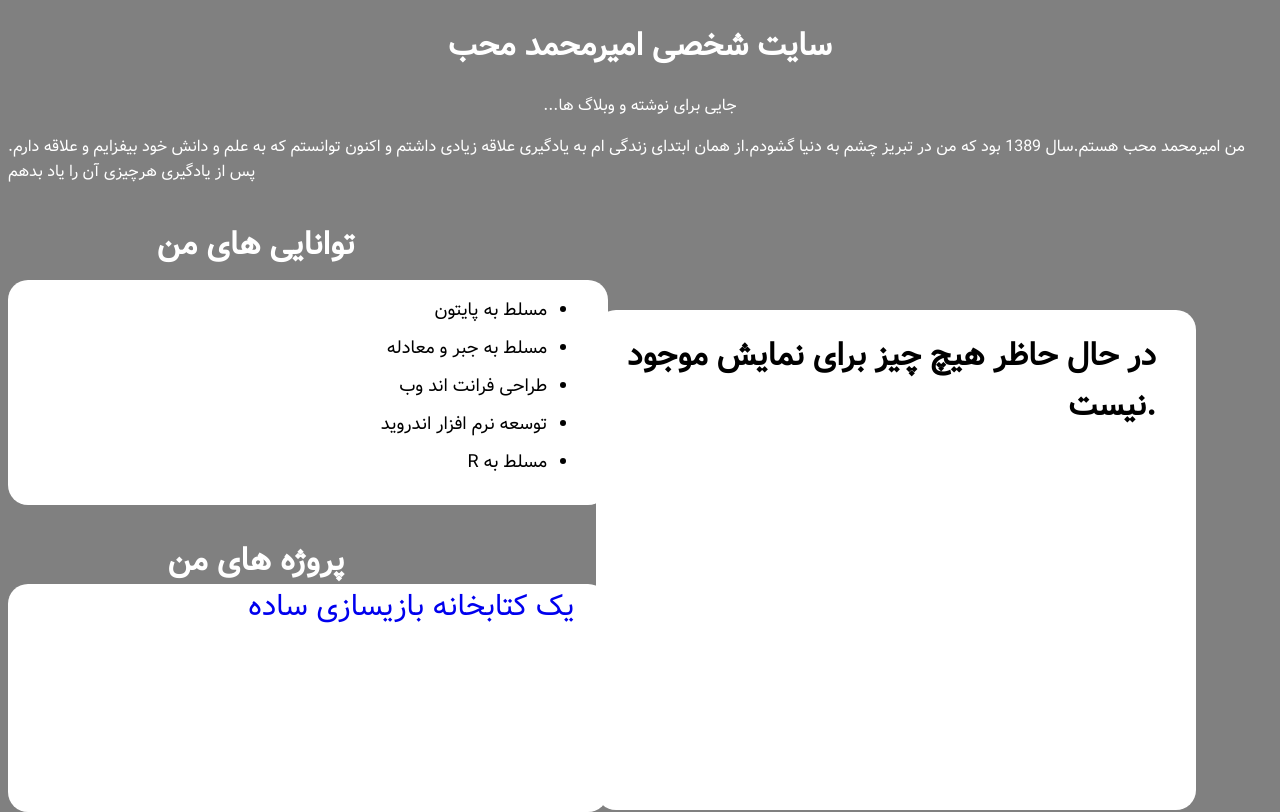
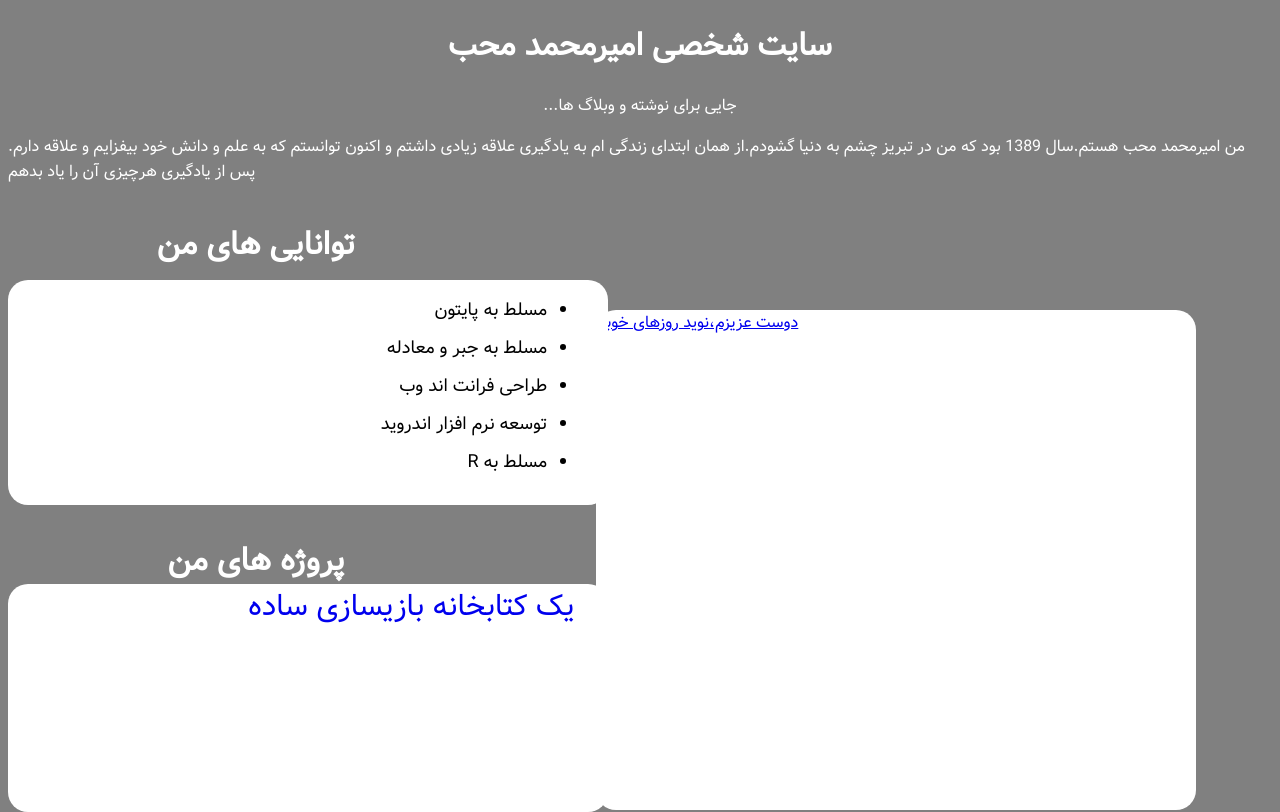
Before and after one commit to amirmoheb1389/amirmoheb1389.github.io, a plain HTML site: page index.html in a window 1280 px wide. Drawn offline with Linux system fonts and the light colour scheme.

Commit message:
Update index.html

```diff
--- a/index.html
+++ b/index.html
@@ -14,7 +14,7 @@
   <p class="about_site">...جایی برای نوشته و وبلاگ ها</p>
   <p class="about_me">.من امیرمحمد محب هستم.سال 1389 بود که من در تبریز چشم به دنیا گشودم.از همان ابتدای زندگی ام به یادگیری علاقه زیادی داشتم و اکنون توانستم که به علم و دانش خود بیفزایم و علاقه دارم پس از یادگیری هرچیزی آن را یاد بدهم</p>
 <div class="div_webloog">
-  <h1 class="error">در حال حاظر هیچ چیز برای نمایش موجود نیست.</h1>
+  <a class="my_freind" href="weblog/freind/">دوست عزیزم،نوید روزهای خوبم</a>
 </div>
 <h1 class="my_ab_text">توانایی های من</h1>
 <div class="my_ab_div">
```
